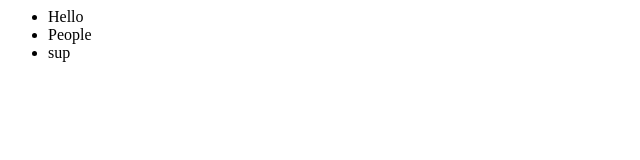
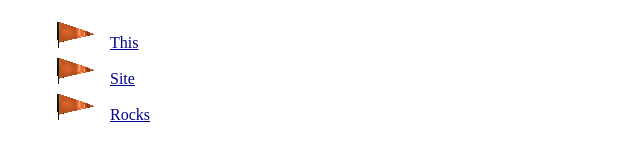
Before and after one commit to jibbodahibbo/FunkyBunchNonRails, a plain HTML site: page nav.html in a window 1280 px wide. Shown: the whole page, without its empty margins (0-640 px from the left). Drawn offline with Linux system fonts and the light colour scheme.

Commit message:
BigChanges

```diff
--- a/nav.html
+++ b/nav.html
@@ -1,6 +1,17 @@
+<!DOCTYPE html>
+<html lang="en" dir="ltr">
+  <head>
+    <meta charset="utf-8">
+    <title></title>
+    <link rel="stylesheet" href="styles/nav.css">
+  </head>
+  <body>
 
-  <ul>
-    <li>Hello</li>
-    <li>People</li>
-    <li>sup</li>
-  </ul>
+    <ul>
+      <li><a href="#">This</a></li>
+      <li><a href="#">Site</a></li>
+      <li><a href="#">Rocks</a></li>
+    </ul>
+
+  </body>
+</html>
--- /dev/null
+++ b/styles/nav.css
@@ -0,0 +1,16 @@
+ul{
+
+    list-style-image: url('../images/flag.gif');
+    list-style-position: inside;
+
+}
+
+ul a{
+  color:darkblue;
+
+}
+
+ul a:hover{
+
+  color:white;
+}
```
Also changed, not shown: index.html (+2 -2 lines), styles/styles.css (+13 -1 lines), images/404.gif (added), images/flag.gif (added), images/swing.gif (added), 1 other file.
